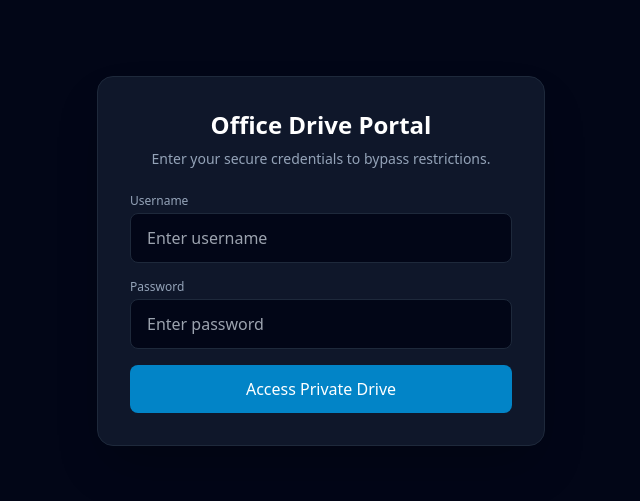
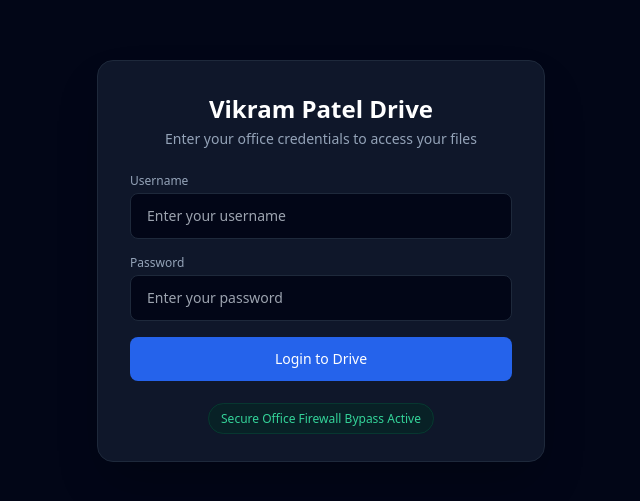
Before and after one commit to vikrampatel7827/vikram-patel-drive-02, a React (Vite) app: page /login in a window 1280 px wide. Shown: the part 139-640 px from the top of the page, without its empty margins (319-959 px from the left). Built offline with nearby package versions, Linux system fonts and the light colour scheme.

Commit message:
Update login page with direct username and password inputs

```diff
--- a/src/pages/Login.tsx
+++ b/src/pages/Login.tsx
@@ -7,7 +7,6 @@ export default function Login() {
   const [username, setUsername] = useState('');
   const [password, setPassword] = useState('');
   const [loading, setLoading] = useState(false);
-  const login = useAuthStore((state) => state.login); // Assuming your store has a login/setToken action
   const navigate = useNavigate();
 
   const handleLogin = async (e: React.FormEvent) => {
@@ -15,7 +14,7 @@ export default function Login() {
     setLoading(true);
 
     try {
-      // 1. Send office credentials to your secure Vercel backend route
+      // Sends your username and password to your secure Vercel backend proxy
       const response = await fetch('/api/login', {
         method: 'POST',
         headers: { 'Content-Type': 'application/json' },
@@ -25,14 +24,12 @@ export default function Login() {
       const data = await response.json();
 
       if (!response.ok) {
-        throw new Error(data.error || 'Invalid credentials');
+        throw new Error(data.error || 'Invalid username or password');
       }
 
-      // 2. Save the temporary Google Access Token and unlock the app
-      // (Adjust this line depending on how your useAuthStore is written)
+      // Success! Saves the token and logs you straight into the drive
       useAuthStore.setState({ user: { accessToken: data.accessToken } });
-
-      toast.success('Successfully logged into Private Drive!');
+      toast.success('Logged in successfully!');
       navigate('/');
     } catch (err: any) {
       toast.error(err.message || 'Login failed');
@@ -44,8 +41,10 @@ export default function Login() {
   return (
     <div className="min-h-screen bg-slate-950 flex items-center justify-center p-4">
       <div className="max-w-md w-full bg-slate-900 border border-slate-800 rounded-2xl p-8 shadow-2xl">
-        <h2 className="text-2xl font-bold text-white mb-2 text-center">Office Drive Portal</h2>
-        <p className="text-slate-400 text-sm mb-6 text-center">Enter your secure credentials to bypass restrictions.</p>
+        <div className="text-center mb-6">
+          <h2 className="text-2xl font-bold text-white mb-1">Vikram Patel Drive</h2>
+          <p className="text-slate-400 text-sm">Enter your office credentials to access your files</p>
+        </div>
 
         <form onSubmit={handleLogin} className="space-y-4">
           <div>
@@ -55,10 +54,11 @@ export default function Login() {
               value={username}
               onChange={(e) => setUsername(e.target.value)}
               required
-              className="w-full bg-slate-950 border border-slate-800 rounded-lg px-4 py-3 text-white focus:outline-none focus:border-brand-500"
-              placeholder="Enter username"
+              placeholder="Enter your username"
+              className="w-full bg-slate-950 border border-slate-800 rounded-lg px-4 py-3 text-white focus:outline-none focus:border-brand-500 text-sm"
             />
           </div>
+
           <div>
             <label className="block text-xs font-medium text-slate-400 mb-1">Password</label>
             <input
@@ -66,18 +66,25 @@ export default function Login() {
               value={password}
               onChange={(e) => setPassword(e.target.value)}
               required
-              className="w-full bg-slate-950 border border-slate-800 rounded-lg px-4 py-3 text-white focus:outline-none focus:border-brand-500"
-              placeholder="Enter password"
+              placeholder="Enter your password"
+              className="w-full bg-slate-950 border border-slate-800 rounded-lg px-4 py-3 text-white focus:outline-none focus:border-brand-500 text-sm"
             />
           </div>
+
           <button
             type="submit"
             disabled={loading}
-            className="w-full bg-brand-600 hover:bg-brand-500 text-white font-medium py-3 rounded-lg transition-colors cursor-pointer disabled:opacity-50"
+            className="w-full bg-blue-600 hover:bg-blue-500 text-white font-medium py-3 rounded-lg transition-colors cursor-pointer disabled:opacity-50 text-sm mt-2"
           >
-            {loading ? 'Authenticating...' : 'Access Private Drive'}
+            {loading ? 'Authenticating...' : 'Login to Drive'}
           </button>
         </form>
+
+        <div className="mt-6 text-center">
+          <span className="text-xs text-emerald-400 bg-emerald-950/50 border border-emerald-900/50 px-3 py-1.5 rounded-full">
+            Secure Office Firewall Bypass Active
+          </span>
+        </div>
       </div>
     </div>
   );
```
